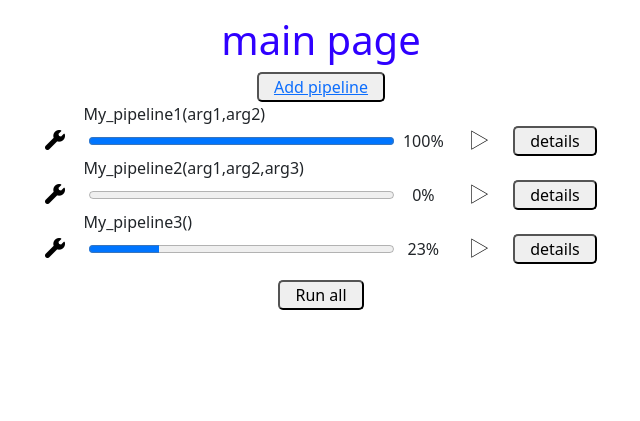
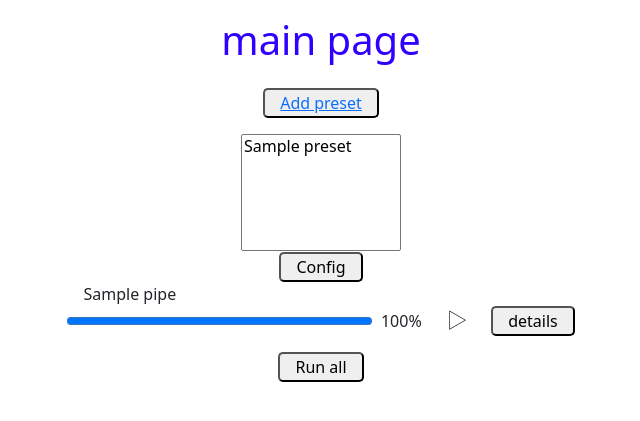
Before and after one commit to ciastkocizjem/nextflow_gui, a Django app: template project/NextflowRedemption/templates/NextflowRedemption/index.html in a window 1280 px wide. Shown: the top 421 px of the page, without its empty margins (319-959 px from the left). Run offline with Django 4.2, Linux system fonts and the light colour scheme; the template is opened without the code that fills it: most values are stand-ins (such as "Sample title", 1, 10 or a date in 2020).

Commit message:
Dynamiczne generowanie main template z obiektów z view.py

```diff
--- a/project/NextflowRedemption/templates/NextflowRedemption/index.html
+++ b/project/NextflowRedemption/templates/NextflowRedemption/index.html
@@ -18,10 +18,13 @@
         .col-1{
             width: fit-content;
         }
+        select{
+            width: 10rem;
+        }
     </style>
     <script>
         function toggleDetail(nr){
-            var x = document.getElementById('tempDetails'+nr);
+            var x = document.getElementById(nr+'tempDetails');
             if (x.style.display === "none") {
                 x.style.display = "block";
             } else {
@@ -29,11 +32,17 @@
             }
         }
 
+        function configPreset(){
+            var url = "{% url 'config' %}";
+            var s = document.getElementById("presetSelect");
+            document.location.href = url + "?=" + s.value;
+        }
+
         var width = 0;
 
         var startProgress = function startProgress(nr) {
             width++;
-            var progress = document.getElementById('progress'+nr);
+            var progress = document.getElementById(nr+'progress');
 
             if (width == 100) {
                 progress.style.accentColor = "green";
@@ -50,98 +59,48 @@
             }
         };
     </script>
-    <script>
-
-    </script>
     </head>
     <body class="m-3">
-
         <h1>main page</h1>
-        <button><a href="{% url 'config' %}">Add pipeline</a></button>
+        <button class="m-3"><a href="{% url 'config' %}">Add preset</a></button>
+        <div id="presetsDiv">
+            <select size="5" id="presetSelect">
+                {% for preset in presets %}
+                <option value={{ preset.id }}>{{preset.name}}</option>
+                {% endfor %}
+            </select>
+        </div>
+        <button onclick="configPreset()">Config</button>
+        {% for pipe in pipes %}
         <div class="container">
             <div class="row justify-content-center">
                 <div class="col-1"></div>
-                <div class="col-5 align-start">My_pipeline1(arg1,arg2)</div>
+                <div class="col-5 align-start">{{pipe.name}}</div>
                 <div class="col-1"></div>
                 <div class="col-1"></div>
                 <div class="w-100"></div>
-                <div class="col-1 align-end">
+                <!-- <div class="col-1 align-end">
                     <img src="{% static 'Images/wrench.png' %}" alt="config">
-                </div>
+                </div> -->
                 <div class="col-4" style="display:flex; flex-direction: row; justify-content: center; align-items: center">
-                    <progress id="progress1" class="me-2" value="100" max="100"></progress>
+                    <progress id={{ pipe.id|stringformat:'d'|add:'progress' }} class="me-2" value="100" max="100"></progress>
                     <span>100%</span>
                 </div>
                 <div class="col-1" >
-                    <img src="{% static 'Images/run.png' %}" alt="Run" onclick="startProgress(1)">
+                    <img src="{% static 'Images/run.png' %}" alt="Run" onclick="startProgress({{ pipe.id }})">
                 </div>
                 <div class="col-1">
-                    <button onclick="toggleDetail(1)">details</button>
+                    <button onclick="toggleDetail({{ pipe.id }})">details</button>
                 </div>
                 <div class="w-100"></div>
                 <div class="col-6">
-                    <textarea id="tempDetails1" class="m-3" rows="5" cols="33" style="display: none;">
+                    <textarea id={{ pipe.id|stringformat:'d'|add:'tempDetails' }} class="m-3" rows="5" cols="33" style="display: none;">
                        My_pipeline1 &#13;&#10; arg1: 5 &#13;&#10; arg2: ZIO &#13;&#10; status: completed &#13;&#10; ...
                     </textarea>
                 </div>
             </div>
         </div>
-        <div class="container">
-            <div class="row justify-content-center">
-                <div class="col-1"></div>
-                <div class="col-5 align-start">My_pipeline2(arg1,arg2,arg3)</div>
-                <div class="col-1"></div>
-                <div class="col-1"></div>
-                <div class="w-100"></div>
-                <div class="col-1">
-                    <img src="{% static 'Images/wrench.png' %}" alt="config">
-                </div>
-                <div class="col-4" style="display:flex; flex-direction: row; justify-content: center; align-items: center">
-                    <progress class="me-2" value="0" max="100"></progress>
-                    <span>0%</span>
-                </div>
-                <div class="col-1" >
-                    <img src="{% static 'Images/run.png' %}" alt="Run">
-                </div>
-                <div class="col-1">
-                    <button onclick="toggleDetail(2)">details</button>
-                </div>
-                <div class="w-100"></div>
-                <div class="col-6">
-                    <textarea id="tempDetails2" class="m-3" rows="5" cols="33" style="display: none;">
-                       My_pipeline1 &#13;&#10; arg1: 5 &#13;&#10; arg2: ZIO &#13;&#10; arg3: xyz &#13;&#10; status: completed &#13;&#10; ...
-                    </textarea>
-                </div>
-            </div>
-        </div>
-        <div class="container">
-            <div class="row justify-content-center">
-                <div class="col-1"></div>
-                <div class="col-5 align-start">My_pipeline3()</div>
-                <div class="col-1"></div>
-                <div class="col-1"></div>
-                <div class="w-100"></div>
-                <div class="col-1">
-                    <img src="{% static 'Images/wrench.png' %}" alt="config">
-                </div>
-                <div class="col-4" style="display:flex; flex-direction: row; justify-content: center; align-items: center">
-                    <progress class="me-2" value="23" max="100"></progress>
-                    <span>23%</span>
-                </div>
-                <div class="col-1" >
-                    <img src="{% static 'Images/run.png' %}" alt="Run">
-                </div>
-                <div class="col-1">
-                    <button onclick="toggleDetail(3)">details</button>
-                </div>
-                <div class="w-100"></div>
-                <div class="col-6">
-                    <textarea id="tempDetails3" class="m-3" rows="5" cols="33" style="display: none;">
-                       My_pipeline3 &#13;&#10; status: completed &#13;&#10; ...
-                    </textarea>
-                </div>
-            </div>
-        </div>
+        {% endfor %}
         <button class="m-3">Run all</button>
     </body>
 </html>
```
Also changed, not shown: project/NextflowRedemption/views.py (+23 -2 lines).
